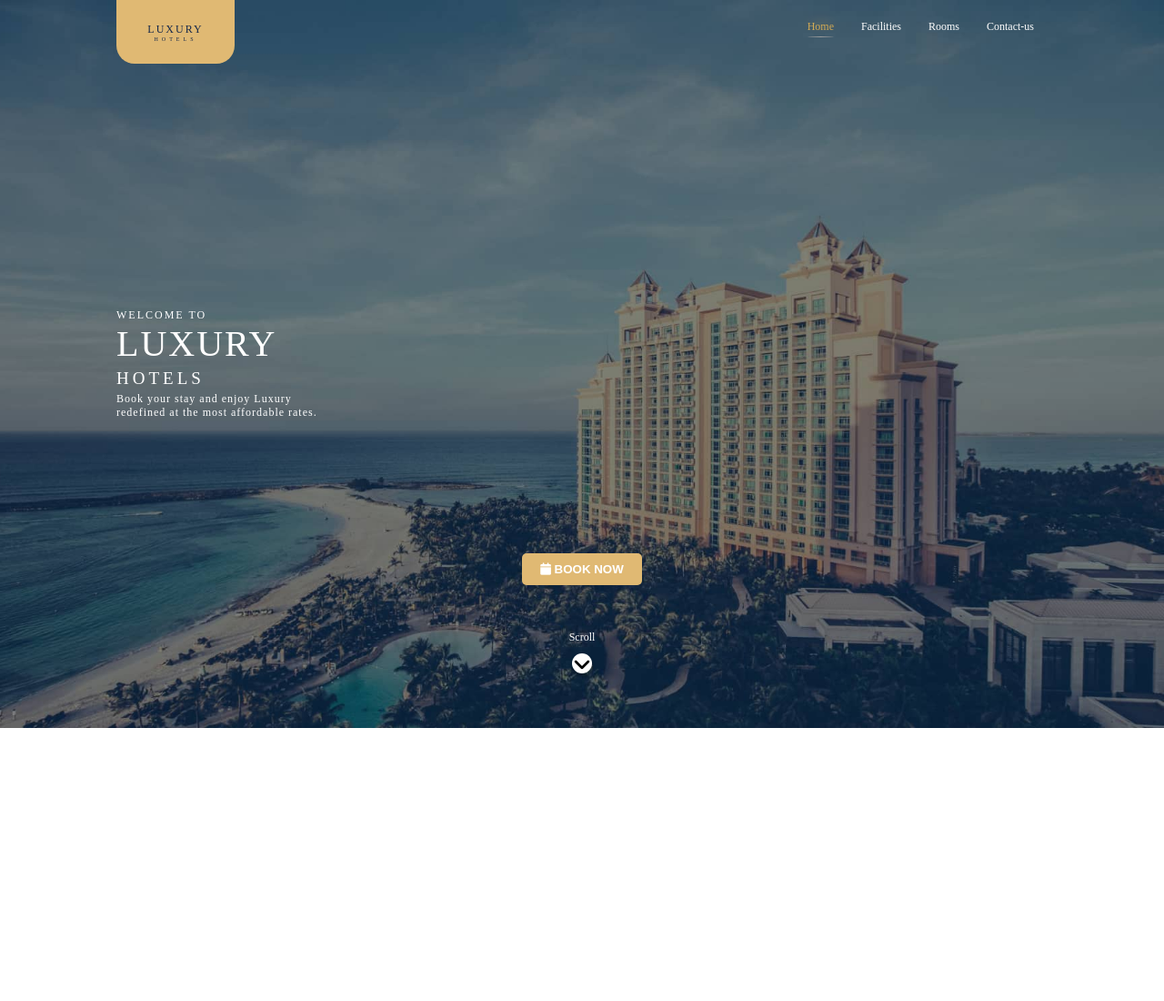
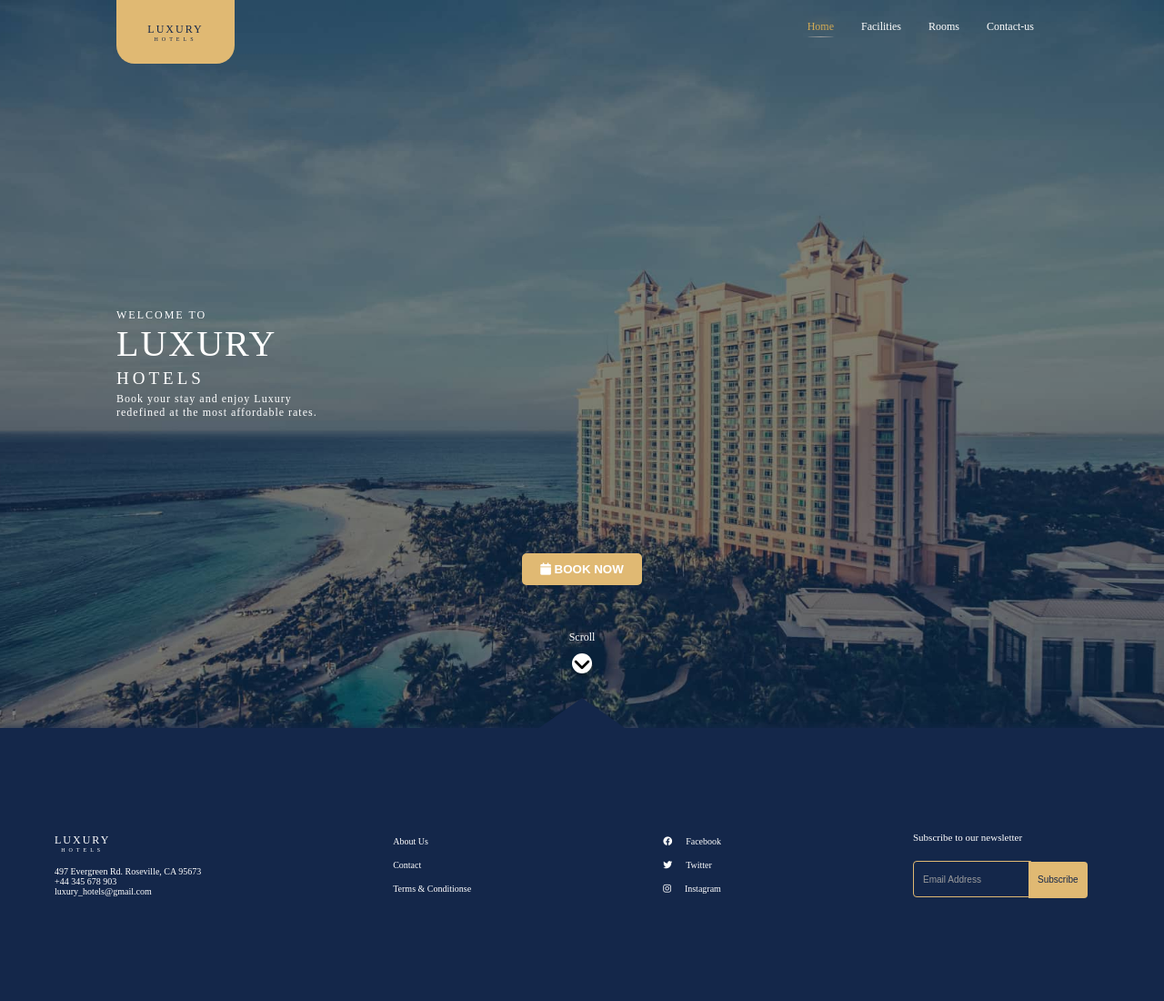
Before and after one commit to devshashtag/luxury-hotels, a plain HTML site: page index.html in a window 1280 px wide. Shown: the whole page at 91% size. Before the commit the page ends 800 px from the top, so only its background shows below. Drawn offline with Linux system fonts and the light colour scheme.

Commit message:
home footer completed

```diff
--- a/index.html
+++ b/index.html
@@ -43,6 +43,35 @@
   </div>
   <!-- end of rooms header -->
 
+  <!-- main footer  -->
+  <div class="main__footer">
+    <ul class="footer__item">
+      <li class="footer--brand">LUXURY<span>HOTELS</span></li>
+      <li class="footer--contactus">
+        497 Evergreen Rd. Roseville, CA 95673<br>
+        +44 345 678 903<br>
+        luxury_hotels@gmail.com<br>
+      </li>
+    </ul>
+    <ul class="footer__item footer__links">
+      <li><a href="#">About Us </a></li>
+      <li><a href="#">Contact </a></li>
+      <li><a href="#">Terms & Conditionse</a></li>
+    </ul>
+    <ul class="footer__item footer__social">
+      <li><a href="#"><i class="fab fa-facebook"> </i>Facebook</a></li>
+      <li><a href="#"><i class="fab fa-twitter"> </i>Twitter</a></li>
+      <li><a href="#"><i class="fab fa-instagram"></i>Instagram</a></li>
+    </ul>
+    <div class="footer__item footer__subscribe">
+      <p class="subscribe__title">Subscribe to our newsletter</p>
+      <form class="subscribe__form">
+        <input type="email" name="email" placeholder="Email Address">
+        <input type="submit" value="Subscribe">
+      </form>
+    </div>
+  </div>
+  <!-- end of main footer  -->
   <!-- scripts -->
   <script src="assets/js/app.js"></script>
 </body>
```
